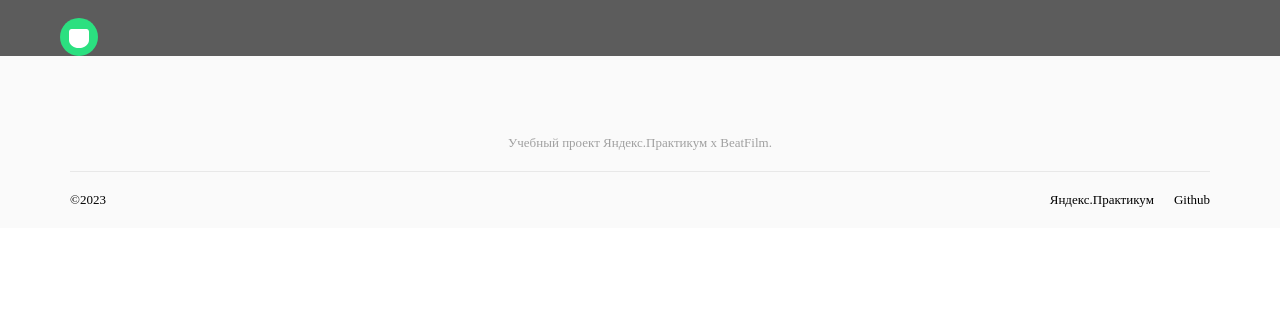
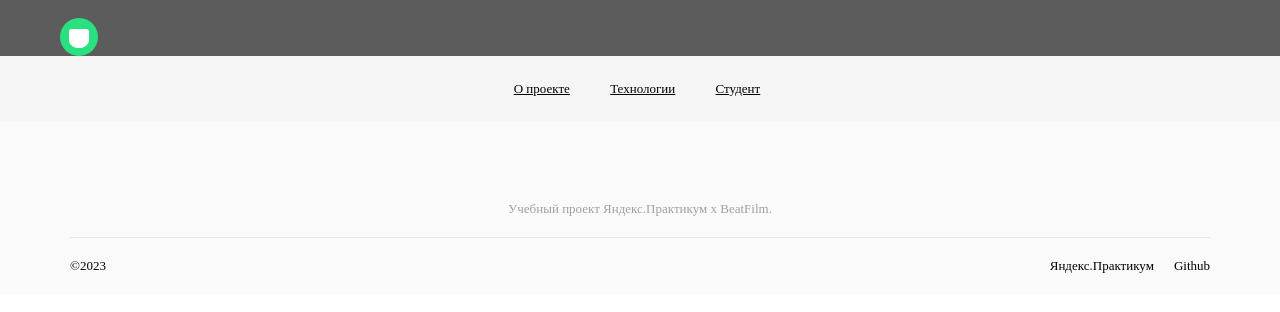
Before and after one commit to proactative/movies-explorer-frontend, a React (Create React App) app: page / in a window 1280 px wide. Shown: the top 312 px of the page. Built offline with nearby package versions, Linux system fonts and the light colour scheme.

Commit message:
feat: add NavTab

```diff
--- a/src/components/NavTab/NavTab.css
+++ b/src/components/NavTab/NavTab.css
@@ -0,0 +1,49 @@
+.nav-tab {
+  background-color: var(--secondary-bg-color);
+  display: flex;
+  justify-content: center;
+  align-items: center;
+  padding: 23px 6px 25px 0;
+  box-sizing: border-box;
+}
+
+.nav-tab__links {
+  margin-block-start: 0;
+  margin-block-end: 0;
+  padding-inline-start: 0;
+  list-style-type: none;
+  display: flex;
+  gap: 40.31px;
+}
+
+.nav-tab__link {
+  color: var(--main-text-color);
+  text-decoration: underline;
+  font-weight: 500;
+  font-size: 13px;
+  line-height: 1.23;
+  cursor: pointer;
+  opacity: 1;
+  transition: opacity .3s linear;
+}
+
+.nav-tab__link:hover {
+  opacity: 0.7;
+}
+
+@media screen and (max-width: 768px) {
+  .nav-tab__links {
+    gap: 40px;
+  }
+}
+
+@media screen and (max-width: 400px) {
+  .nav-tab__links {
+    gap: 24px;
+  }
+
+  .nav-tab__link {
+    font-size: 11px;
+    line-height: 1.45;
+  }
+}
--- a/src/components/NavTab/NavTab.js
+++ b/src/components/NavTab/NavTab.js
@@ -4,7 +4,11 @@ import './NavTab.css';
 function NavTab() {
     return (
       <div className="nav-tab">
-
+        <ul className="nav-tab__links">
+          <li><a className="nav-tab__link" href="#about-project">О проекте</a></li>
+          <li><a className="nav-tab__link" href="#techs">Технологии</a></li>
+          <li><a className="nav-tab__link" href="#about-me">Студент</a></li>
+        </ul>
       </div>
     );
 }
```
